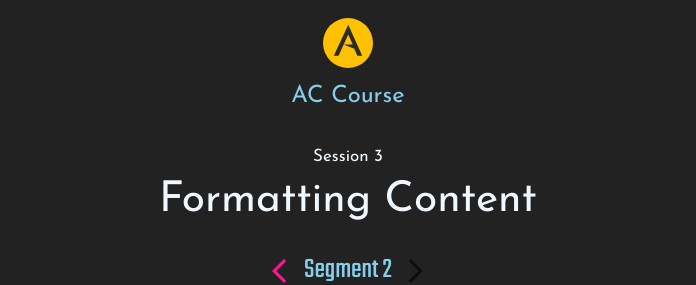
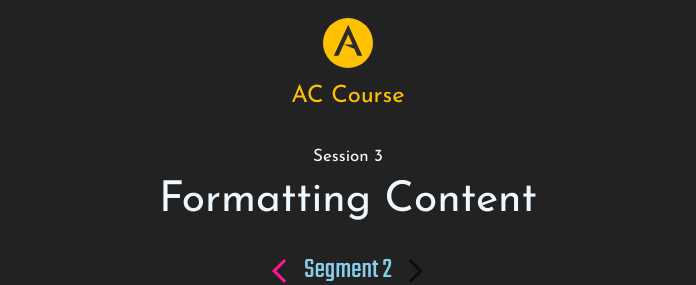
Before and after one commit to beAuthentic/askclass-course-theme, a Jekyll site: the page built from content/_session/session-03.md, in a window 1280 px wide. Shown: the top 285 px of the page, without its empty margins (292-988 px from the left). Built offline with Jekyll 4.4.1, drawn with Linux system fonts in a browser that asks for light colours.

Commit message:
style(header): Use theme color for post course heading

```diff
--- a/_includes/logo.html
+++ b/_includes/logo.html
@@ -8,7 +8,7 @@
   {%- if include.href %}
   <h4 class="special"><a href="{{ include.href }}">{{ include.title | default: site.title }}</a></h4>
   {% elsif include.title %}
-  <h4 class="special" style="color: var(--color-secondary); margin: 0 0 1em 0">{{ include.title }}</h4>
+  <h4 class="special" style="color: var(--color-theme); margin: 0 0 1em 0">{{ include.title }}</h4>
   {% else %}
   <h4 class="special">{{ include.title | default: site.title }}</h4>
   {% endif -%}
```
